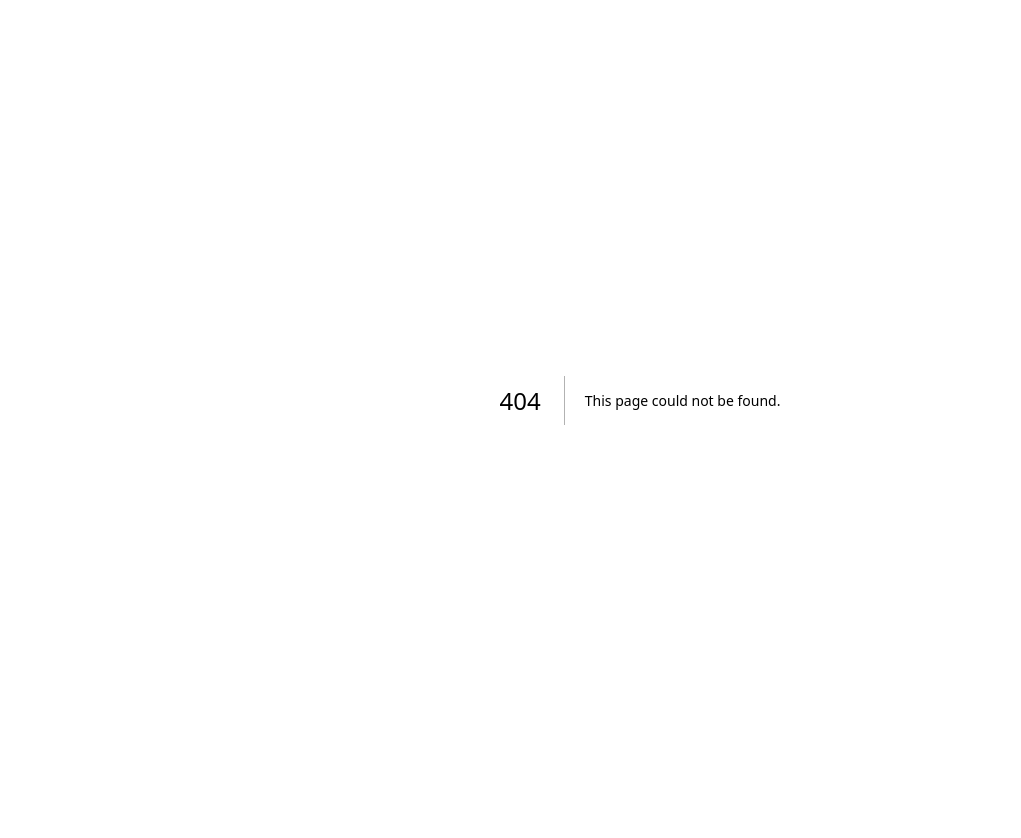
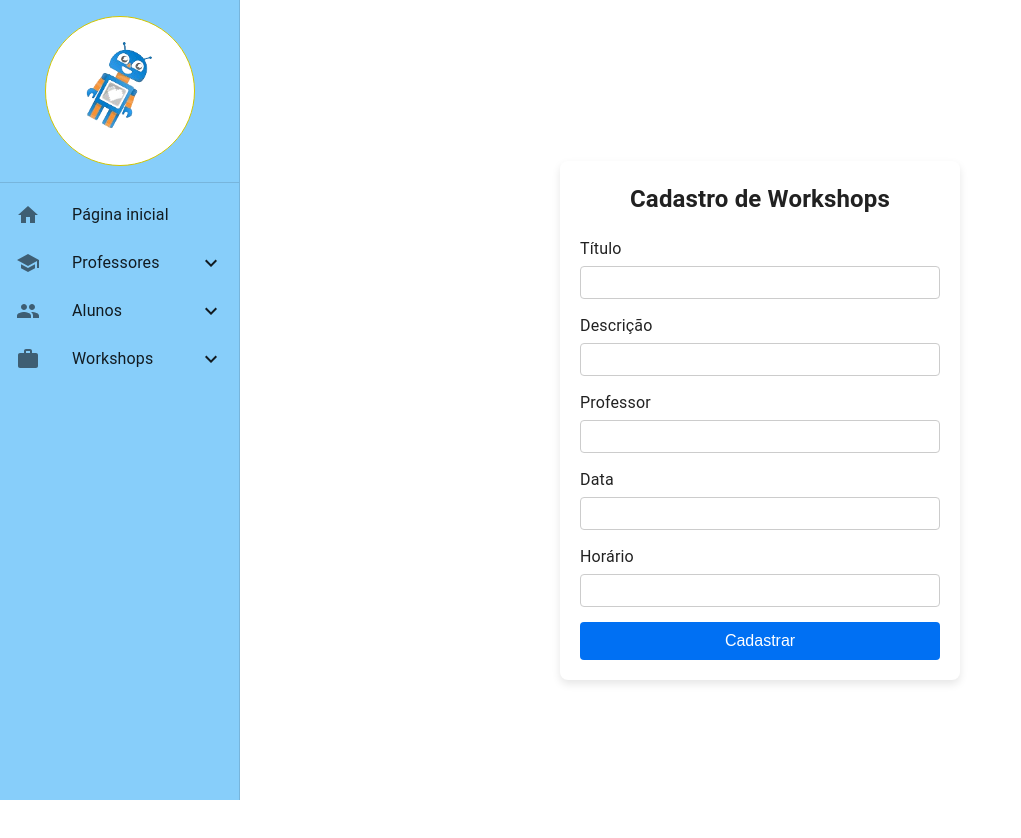
Before and after one commit to enriqueIO/ES47C-Oficina-de-Integracao-2-ES71, a Next.js app in the folder ellpfront/: page /portal/registerWorkshop in a window 1280 px wide. Before the commit this address had no page. Shown: the whole page, without its empty margins (0-1021 px from the left). Before the commit the page ends 800 px from the top, so only its background shows below. Built offline with nearby package versions, Linux system fonts and the light colour scheme.

Commit message:
feat: add front #5

```diff
--- /dev/null
+++ b/ellpfront/src/app/portal/registerWorkshop/page.tsx
@@ -0,0 +1,5 @@
+import { RegisterWorkshopPage } from "@/components/registerWorkshopPage/RegisterWorkshopPage";
+
+export default function RegisterWorkshop() {
+  return <RegisterWorkshopPage />;
+}
--- /dev/null
+++ b/ellpfront/src/components/registerWorkshopPage/RegisterWorkshopPage.module.css
@@ -0,0 +1,53 @@
+.pageContainer {
+    display: flex;
+    justify-content: center;
+    align-items: center;
+    height: 100vh;
+    background-color: #ffffff;
+  }
+
+  .form {
+    background: white;
+    padding: 20px;
+    border-radius: 8px;
+    box-shadow: 0 4px 8px rgba(0, 0, 0, 0.1);
+    max-width: 400px;
+    width: 100%;
+  }
+
+  .title {
+    margin-bottom: 20px;
+    font-size: 24px;
+    text-align: center;
+  }
+
+  .inputGroup {
+    margin-bottom: 15px;
+  }
+
+  .inputGroup label {
+    display: block;
+    margin-bottom: 5px;
+  }
+
+  .input {
+    width: 100%;
+    padding: 8px;
+    border: 1px solid #ccc;
+    border-radius: 4px;
+  }
+
+  .submitButton {
+    width: 100%;
+    padding: 10px;
+    border: none;
+    border-radius: 4px;
+    background-color: #0070f3;
+    color: white;
+    font-size: 16px;
+    cursor: pointer;
+  }
+
+  .submitButton:hover {
+    background-color: #005bb5;
+  }
--- /dev/null
+++ b/ellpfront/src/components/registerWorkshopPage/RegisterWorkshopPage.tsx
@@ -0,0 +1,113 @@
+"use client";
+
+import { useState } from "react";
+import styles from "./RegisterWorkshopPage.module.css";
+import { Layout } from "../homepage/Layout";
+import { createWorkshop } from "@/lib/api/workshops/createWorkshop";
+
+export function RegisterWorkshopPage() {
+  const [title, setTitle] = useState("");
+  const [description, setDescription] = useState("");
+  const [professor, setProfessor] = useState("");
+  const [workshopDate, setWorkshopDate] = useState("");
+  const [hour, setHour] = useState("");
+  const [color, setColor] = useState("");
+  const [message, setMessage] = useState("");
+
+
+  const handleSubmit = async (e: any) => {
+    e.preventDefault();
+
+    try {
+      const workshop = await createWorkshop({
+        title,
+        description,
+        professor,
+        workshopDate,
+        hour,
+      });
+
+      setColor("green");
+      setMessage("Cadastro efetuado com sucesso!");
+    } catch (error: any) {
+      console.error("Ocorreu um erro ao cadastrar o workshop", error);
+      setColor("red");
+      setMessage("Erro ao cadastrar o workshop.");
+    }
+  };
+
+  return (
+    <Layout>
+      <div className={styles.pageContainer}>
+        <form onSubmit={handleSubmit} className={styles.form}>
+          <h2 className={styles.title}>Cadastro de Workshops</h2>
+          <div className={styles.inputGroup}>
+            <label htmlFor="title">Título</label>
+            <input
+              type="text"
+              id="title"
+              value={title}
+              onChange={(e) => setTitle(e.target.value)}
+              className={styles.input}
+              required
+            />
+          </div>
+          <div className={styles.inputGroup}>
+            <label htmlFor="description">Descrição</label>
+            <input
+              type="text"
+              id="description"
+              value={description}
+              onChange={(e) => setDescription(e.target.value)}
+              className={styles.input}
+              required
+            />
+          </div>
+          <div className={styles.inputGroup}>
+            <label htmlFor="professor">Professor</label>
+            <input
+              type="text"
+              id="professor"
+              value={professor}
+              onChange={(e) => setProfessor(e.target.value)}
+              className={styles.input}
+              required
+            />
+          </div>
+          <div className={styles.inputGroup}>
+            <label htmlFor="workshopDate">Data</label>
+            <input
+              type="text"
+              id="workshopDate"
+              value={workshopDate}
+              onChange={(e) => setWorkshopDate(e.target.value)}
+              className={styles.input}
+              required
+            />
+          </div>
+          <div className={styles.inputGroup}>
+            <label htmlFor="hour">Horário</label>
+            <input
+              type="text"
+              id="hour"
+              value={hour}
+              onChange={(e) => setHour(e.target.value)}
+              className={styles.input}
+              required
+            />
+          </div>
+          {message && (
+            <p
+              style={{ color: color, marginTop: "10px", marginBottom: "10px" }}
+            >
+              {message}
+            </p>
+          )}
+          <button type="submit" className={styles.submitButton}>
+            Cadastrar
+          </button>
+        </form>
+      </div>
+    </Layout>
+  );
+}
--- a/ellpfront/src/components/sidebar/Sidebar.tsx
+++ b/ellpfront/src/components/sidebar/Sidebar.tsx
@@ -154,7 +154,7 @@ export function Sidebar() {
               <ListItem disablePadding>
                 <ListItemButton
                   onClick={() =>
-                    redirectToPage("/portal/workshop/registerWorkshop")
+                    redirectToPage("/portal/registerWorkshop")
                   }
                 >
                   <ListItemText primary={"Cadastrar"} />
--- /dev/null
+++ b/ellpfront/src/lib/api/workshops/createWorkshop.ts
@@ -0,0 +1,14 @@
+import axios from "axios";
+
+export const createWorkshop = async (workshopData: any) => {
+  try {
+    const response = await axios.post(
+      `${process.env.NEXT_PUBLIC_BACKEND_URL}/createWorkshop`,
+      workshopData
+    );
+    return response.data;
+  } catch (error) {
+    console.error("Erro ao cadastrar workshop:", error);
+    throw new Error("Falha ao cadastrar workshop");
+  }
+};
```
